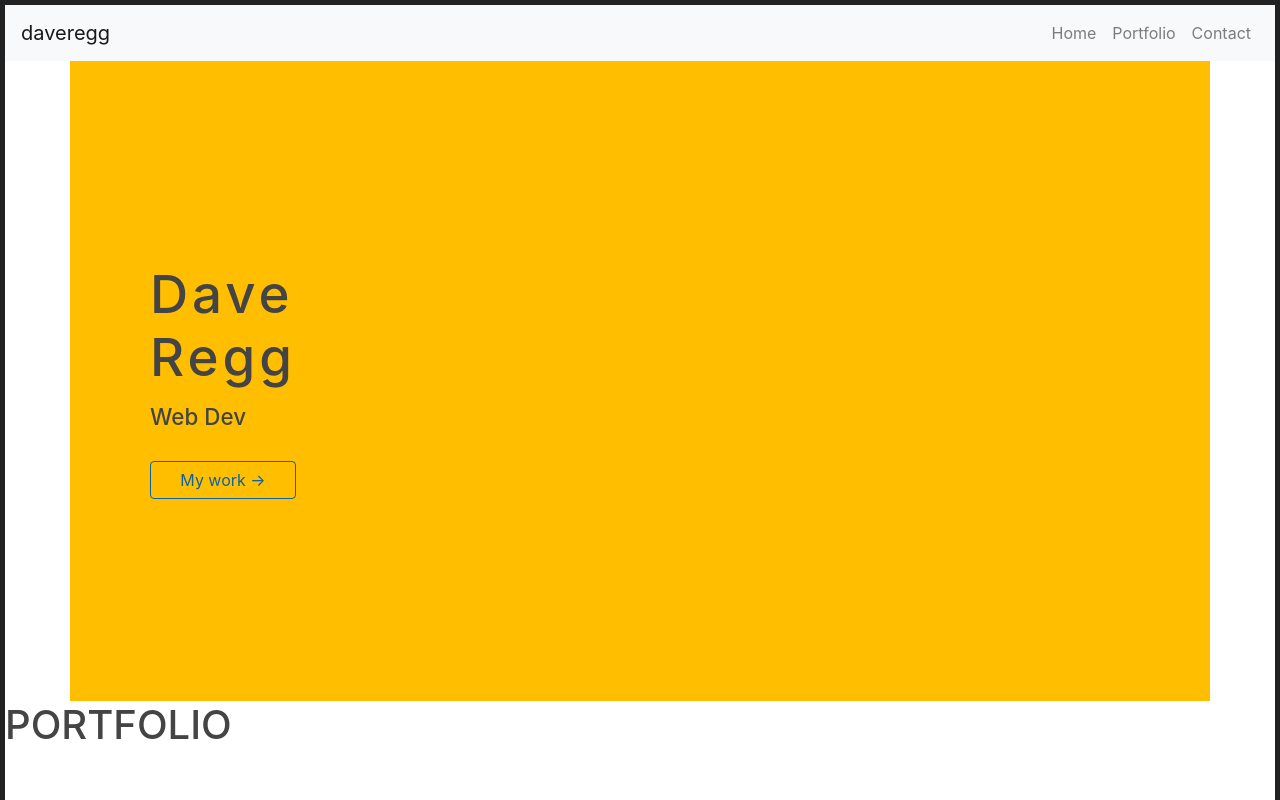
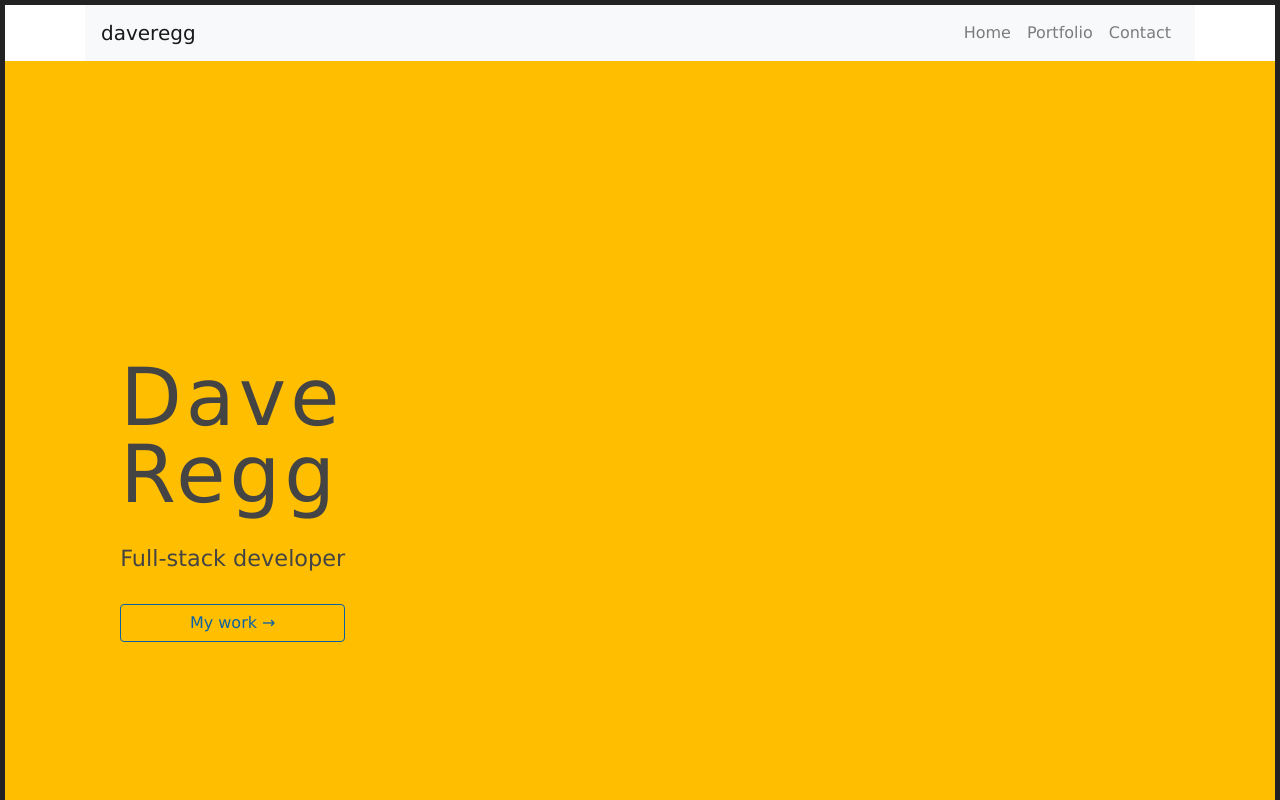
Before and after one commit to drregg6/full-stack-portfolio, a React (Create React App) app in the folder client/: page / in a window 1280 px wide. Shown: the top 800 px of the page. Built offline with nearby package versions, Linux system fonts and the light colour scheme.

Commit message:
adjusting header css

```diff
--- a/client/src/App.css
+++ b/client/src/App.css
@@ -16,18 +16,29 @@ COLOR OPTIONS:
 body {
     border: 5px solid #222;
     color: #444;
+    font-family: Verdana, sans-serif;
 }
 
-/*.custom-nav {
-    border-bottom: 1px dotted red;
-}*/
+
+/* override bootstrap btn-outline-primary colors */
+.btn {
+    width: 100%;
+}
+.btn-outline-primary {
+    border-color: #0b62a4;
+    color: #0b62a4;
+}
+.btn-outline-primary:hover {
+    background: #0b62a4;
+    color: #fff;
+}
 
 
-.container {
+.custom-container {
     background: rgba(255,191,0,1);
-    padding-right: 80px;
-    padding-left: 80px;
-    height: 80vh;
+    padding-right: 9vw;
+    padding-left: 9vw;
+    height: 110vh;
     min-height: 250px;
 
     display: flex;
@@ -39,23 +50,13 @@ body {
     padding: 0;
 }
 .custom-header h1 {
-    font-size: 3.3rem;
+    font-size: 5rem;
     letter-spacing: .25rem;
+    line-height: 4.8rem;
 }
 .custom-header h2 {
     font-size: 1.4rem;
-    margin: 15px 0 30px 0;
-}
-.custom-header .btn {
-    width: 100%;
-}
-.custom-header .btn-outline-primary {
-    border-color: #0b62a4;
-    color: #0b62a4;
-}
-.custom-header .btn-outline-primary:hover {
-    background: #0b62a4;
-    color: #fff;
+    margin: 2rem 0;
 }
 
 .custom-portfolio,
--- a/client/src/components/CustomNav.js
+++ b/client/src/components/CustomNav.js
@@ -1,5 +1,6 @@
 import React, { Component } from 'react';
 import {
+    Container,
     Collapse,
     Navbar,
     NavbarToggler,
@@ -28,7 +29,8 @@ class CustomNav extends Component {
     render() {
         return (
             <div className="custom-nav">
-                <Navbar color="light" light expand="sm">
+                <Container>
+                    <Navbar color="light" light expand="md">
                         <NavbarBrand href="#">daveregg</NavbarBrand>
                         <NavbarToggler onClick={this.toggle} />
                         <Collapse isOpen={this.state.isOpen} navbar>
@@ -45,6 +47,7 @@ class CustomNav extends Component {
                             </Nav>
                         </Collapse>
                     </Navbar>
+                </Container>
             </div>
         )
     }
--- a/client/src/components/Header.js
+++ b/client/src/components/Header.js
@@ -8,18 +8,16 @@ import {
 class Header extends Component {
     render() {
         return (
-            <React.Fragment>
-                <Container>
+            <div className="custom-container">
                     <div className="custom-header">
                         <h1>
                             Dave<br />
                             Regg
                         </h1>
-                        <h2>Web Dev</h2>
+                        <h2>Full-stack developer</h2>
                         <Button outline color="primary" href="#portfolio">My work &rarr;</Button>
                     </div>
-                </Container>
-            </React.Fragment>
+            </div>
         )
     }
 }
```
Lines whose indentation alone changed are shown as unchanged.
